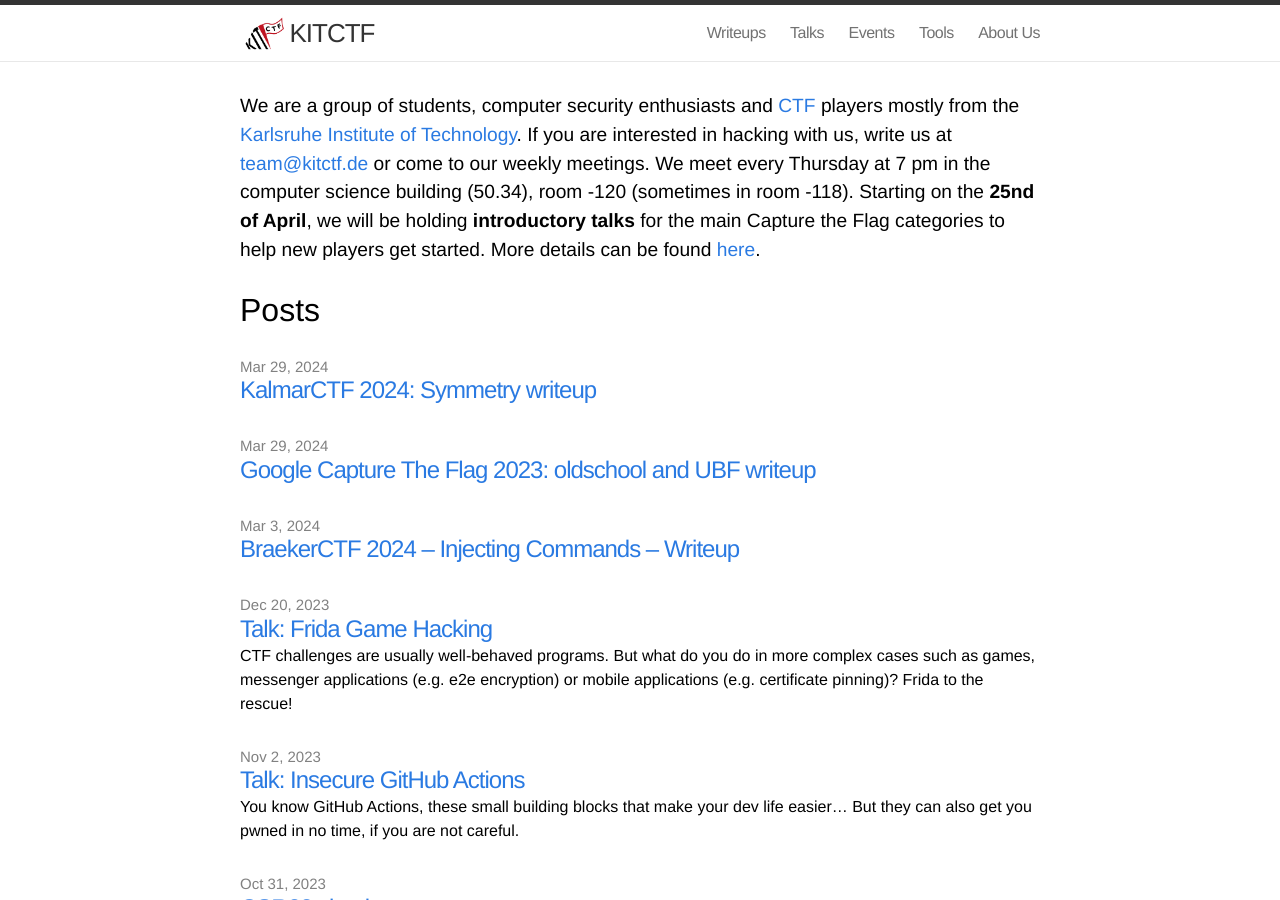
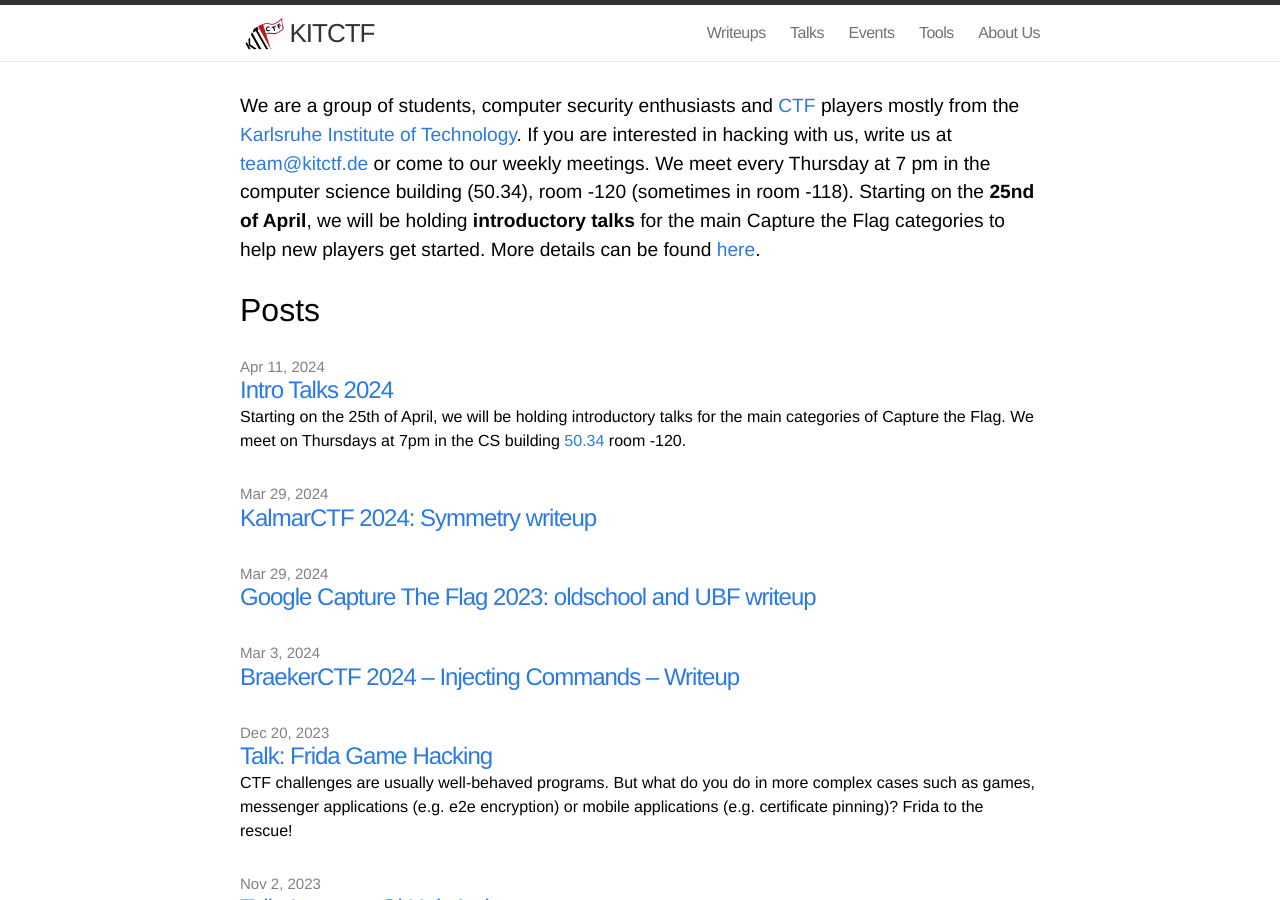
Before and after one commit to kitctf/www, a Jekyll site: the page built from index.html, in a window 1280 px wide and 900 px high. Built offline with Jekyll 4.4.1, drawn with Linux system fonts in a browser that asks for light colours.

Commit message:
Update intro permalink for SS2024

```diff
--- /dev/null
+++ b/_posts/2024-04-11-intro.md
@@ -0,0 +1,15 @@
+---
+layout: post
+title: "Intro Talks 2024"
+categories: learning
+permalink: /intro/
+author: intrigus
+---
+
+Starting on the 25th of April, we will be holding introductory talks for the main categories of Capture the Flag.
+We meet on Thursdays at 7pm in the CS building [50.34](https://www.kit.edu/campusplan/) room -120.
+
+ * 25.04.24: What are CTFs? & Web Security
+ * 02.05.24: Reverse Engineering
+ * 16.05.24: Binary Exploitation
+ * 06.06.24: Cryptography
```
Also changed, not shown: _posts/2023-10-19-intro.md (+1 -1 lines).
